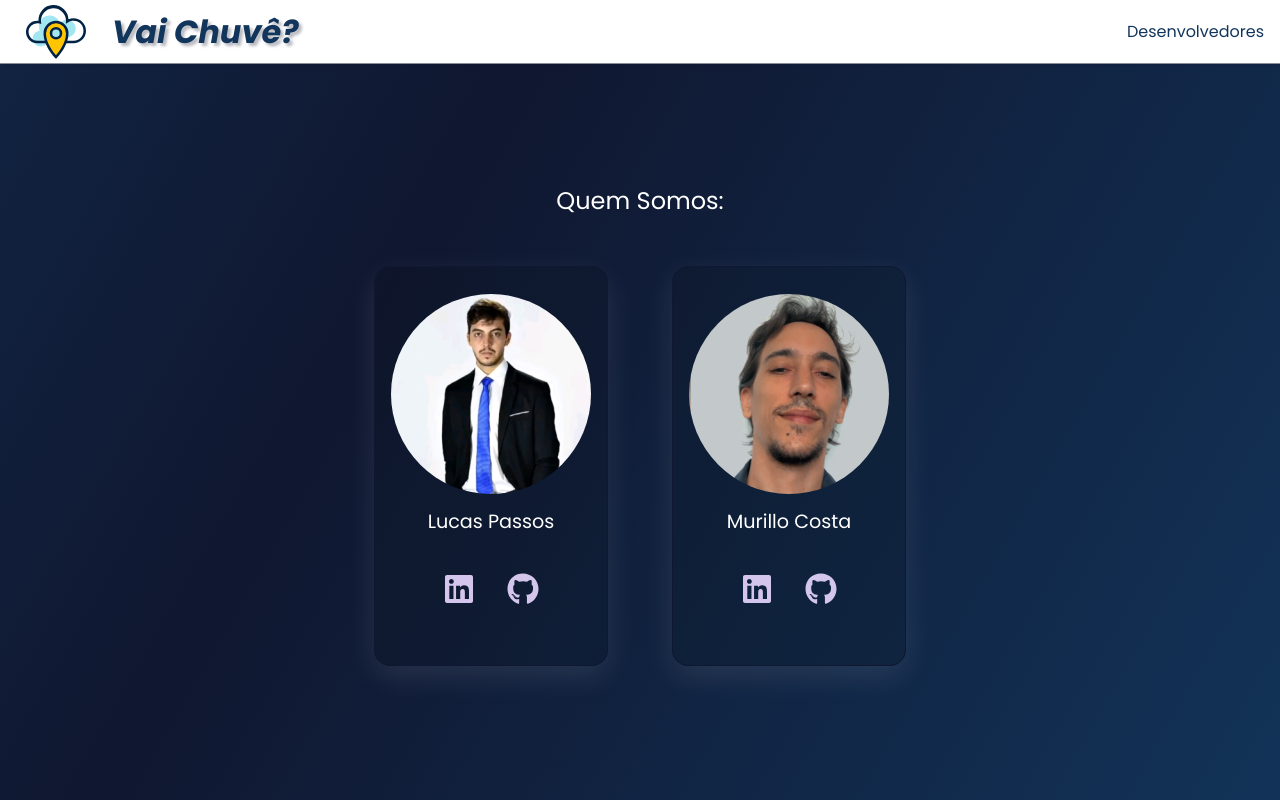
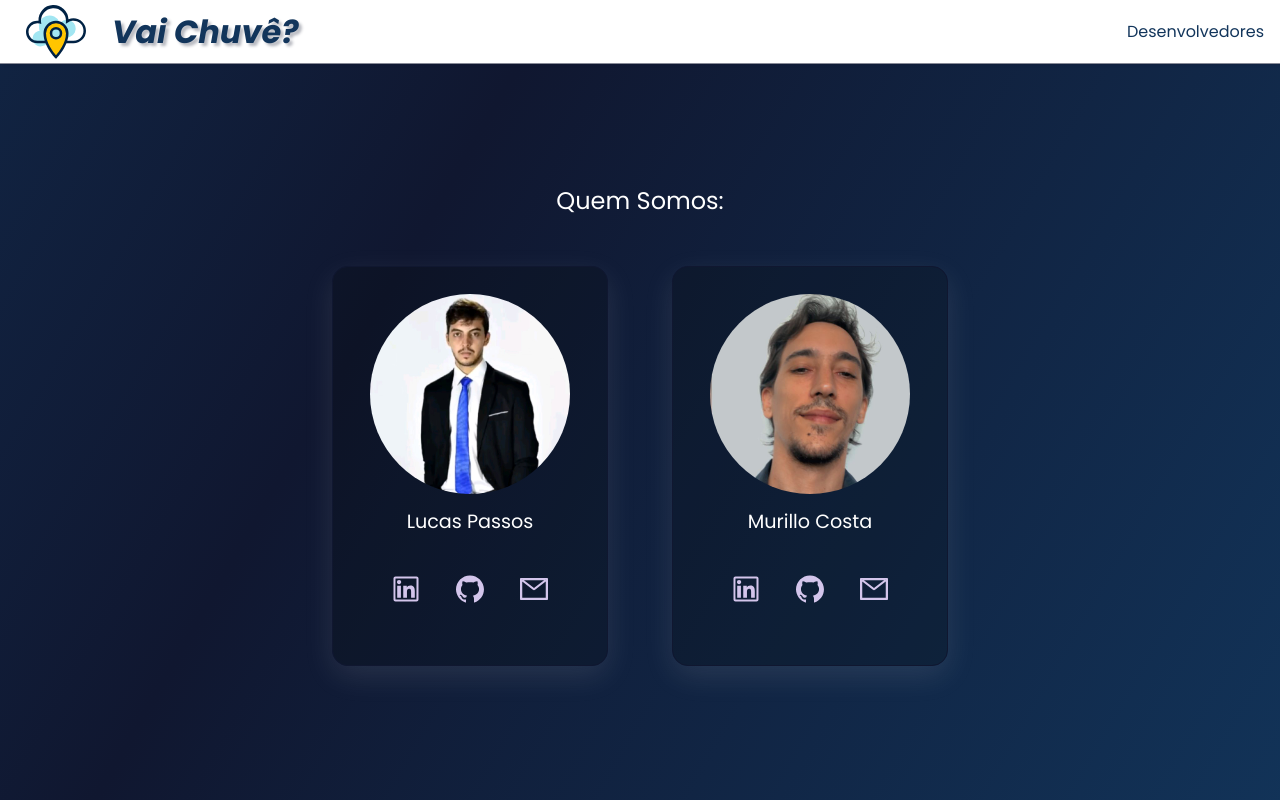
Before and after one commit to murillocosta/weather-project, a React (Vite) app: page /devs in a window 1280 px wide. Built offline with nearby package versions, Linux system fonts and the light colour scheme.

Commit message:
Alteração no card - inclusão do link de email

```diff
--- a/src/Components/DevCard/DevCard.jsx
+++ b/src/Components/DevCard/DevCard.jsx
@@ -16,6 +16,9 @@ export const DevCard = props => {
         <a href={props.githubRef} target="_blank">
           {props.github}
         </a>
+        <a href={`mailto:${props.mailRef}`} target="_blank">
+          {props.mail}
+        </a>
       </div>
     </div>
   );
--- a/src/Components/DevCard/DevCard.module.css
+++ b/src/Components/DevCard/DevCard.module.css
@@ -3,6 +3,7 @@
     flex-wrap: wrap;
     flex-direction: column;
     justify-content: center;
+    align-items: center;
     margin: 2rem;
     height: 25rem;
     padding: 1rem;
@@ -10,7 +11,7 @@
     overflow: hidden;
     transition: 0.5s;
     text-align: center;
-    background: rgba(0, 9, 3, 0.121);
+    background: rgba(0, 9, 3, 0.2);
     border-radius: 16px;
     box-shadow: 0 10px 30px rgba(242, 242, 244, 0.1);
     border: 1px solid var(--secondary-color);
@@ -18,7 +19,6 @@
 
 .devImage {
     width: 200px;
-    pad: 1rem;
     transition: 0.5s;
     border-radius: 100%;
 }
--- a/src/templates/Devs.jsx
+++ b/src/templates/Devs.jsx
@@ -1,7 +1,6 @@
 import { DevCard } from "../Components/DevCard/DevCard";
 
-import { FaLinkedin } from "react-icons/fa";
-import { FaGithub } from "react-icons/fa";
+import { AiOutlineMail, AiOutlineLinkedin, AiOutlineGithub } from "react-icons/ai";
 
 import imageLucas from '../assets/lucaspassos.jfif'
 import ImageMurillo from '../assets/murillocosta.jpg'
@@ -16,18 +15,22 @@ const Devs = () => {
             <DevCard
               image = {imageLucas}
               name = "Lucas Passos"
-              linkedin = {<FaLinkedin/>}
+              linkedin = {<AiOutlineLinkedin/>}
               linkedinRef = 'https://www.linkedin.com/in/lucas--passos/'
-              github = {<FaGithub/>}
+              github = {<AiOutlineGithub/>}
               githubRef = 'https://github.com/LucasBinho'
+              mail = {<AiOutlineMail/>}
+              mailRef='lucas_passos@msn.com'
             />
             <DevCard
              image = {ImageMurillo}
              name = "Murillo Costa"
-             linkedin = {<FaLinkedin/>}
+             linkedin = {<AiOutlineLinkedin/>}
              linkedinRef = 'https://www.linkedin.com/in/murillocosta/'
-             github = {<FaGithub/>}
+             github = {<AiOutlineGithub/>}
+             mail = {<AiOutlineMail/>}
              githubRef = 'https://github.com/murillocosta'
+             mailRef='murilloalcosta@gmail.com'
             />
         </div>
     </div>
```
